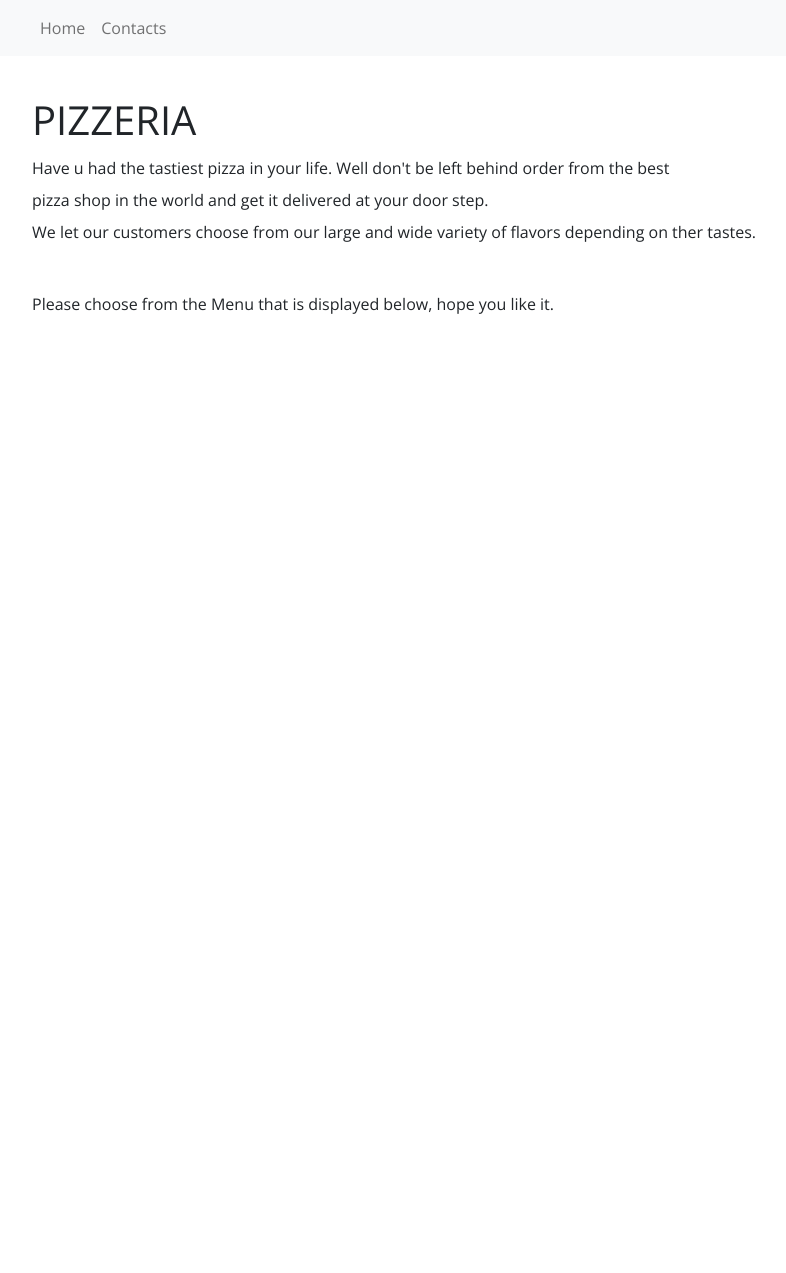
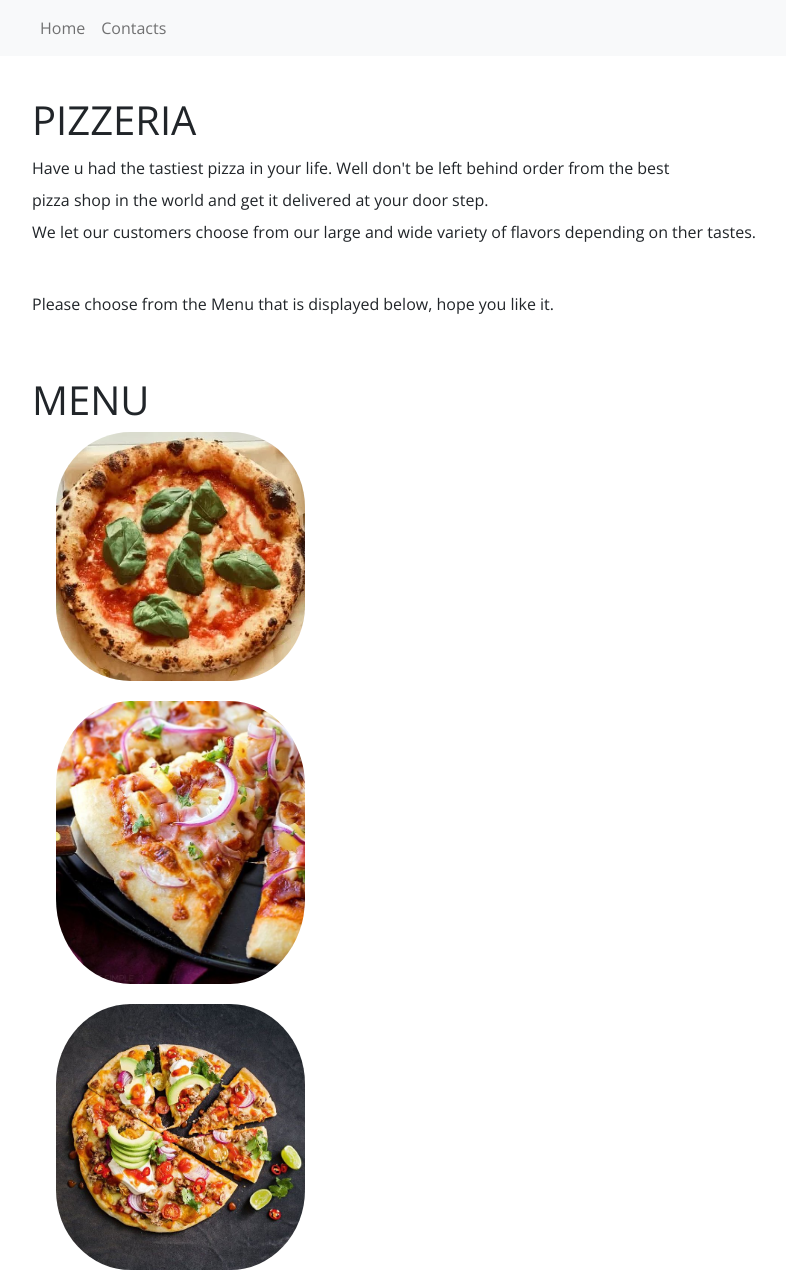
Before and after one commit to remayuen/IP-4.0, a plain HTML site: page index.html in a window 1280 px wide. Shown: the whole page, without its empty margins (50-836 px from the left). Before the commit the page ends 800 px from the top, so only its background shows below. Drawn offline with nearby package versions, Linux system fonts and the light colour scheme.

Commit message:
added menu heading and images and put them in rows and columns

```diff
--- a/css/stylesheet.css
+++ b/css/stylesheet.css
@@ -11,3 +11,16 @@ body {
 p{
 line-height: 2;
 }
+
+
+/*  MENU SECTION */
+
+img{
+  height: 40%;
+  width: 50%;
+  border-radius: 30%;
+}
+
+.img-sec{
+  margin-bottom: 20px;
+}
--- a/index.html
+++ b/index.html
@@ -44,12 +44,41 @@
 
   <!-- MENU SECTION -->
 
-  <section>
+  <section class="menu-section">
+    <div class="container">
+      <h1>MENU</h1>
+    </div>
+    <div class="container">
+      <div class="row">
+        <div class="col-lg-6">
+          <div class="container img-sec">
+            <img src="images/first-pizza.png" alt="">
+          </div>
+          <div class="container img-sec">
+            <img src="images/second-pizza.jpeg" alt="">
+          </div>
+          <div class="container img-sec">
+            <img src="images/third-pizza.jpeg" alt="">
+          </div>
+        </div>
+
+
+
+        <div class="col-lg-6">
+
+
+
+        </div>
+      </div>
+    </div>
+
+
+
 
   </section>
 
 
-<!--  CART -->
+  <!--  CART -->
 
 
 
```
